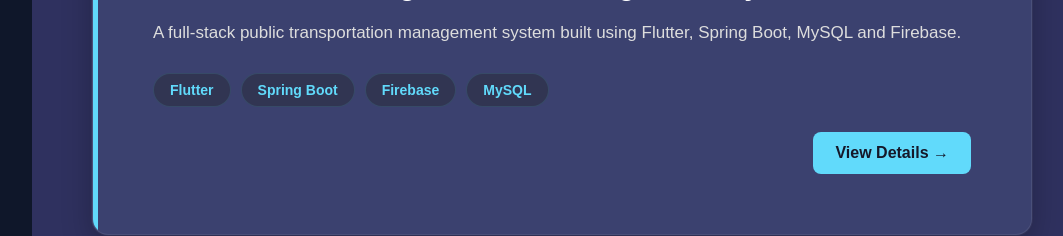
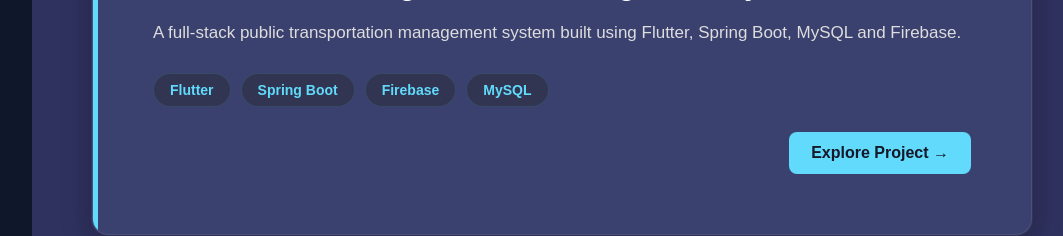
Before and after one commit to Rishi2553/portfolio-v2, a React (Vite) app: page / in a window 1280 px wide. Shown: the part 3320-3556 px from the top of the page, without its empty margins (188-1251 px from the left). Built offline with nearby package versions, Linux system fonts and the light colour scheme.

Commit message:
Improve project card navigation and interaction

```diff
--- a/src/components/ProjectCard.css
+++ b/src/components/ProjectCard.css
@@ -4,6 +4,7 @@
     overflow: hidden;
 
     margin: 35px 0;
+    cursor:pointer;
 
     box-shadow: 0 10px 25px rgba(0,0,0,.25);
 
--- a/src/components/ProjectCard.jsx
+++ b/src/components/ProjectCard.jsx
@@ -1,9 +1,12 @@
-import { Link } from "react-router-dom";
+import { Link, useNavigate } from "react-router-dom";
 import "./ProjectCard.css";
 
 function ProjectCard({ project }) {
+  const navigate = useNavigate();
+
   return (
-    <div className="project-card">
+    <div className="project-card"
+    onClick={() => navigate(project.route)}>
 
       <div className="project-image">
         <img
@@ -33,7 +36,7 @@
             to={project.route}
             className="project-btn"
           >
-            View Details →
+            Explore Project →
           </Link>
         </div>
 
```
